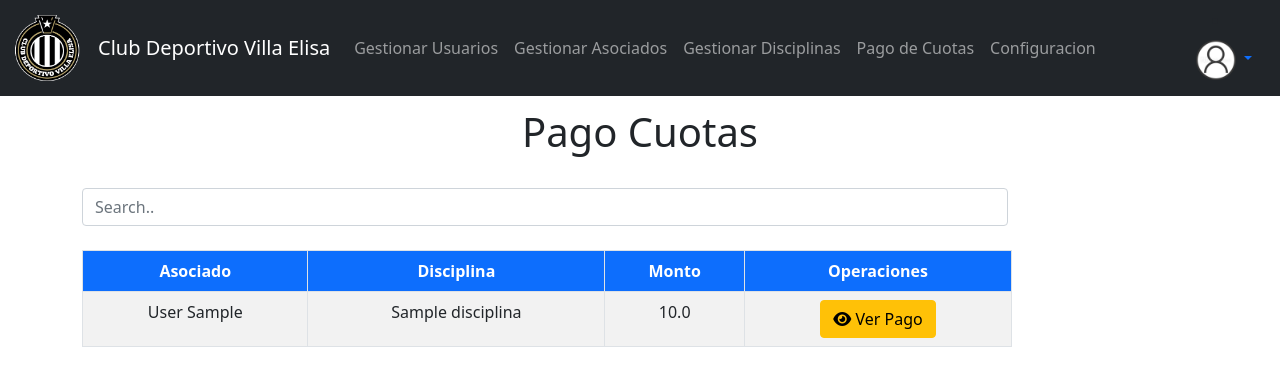
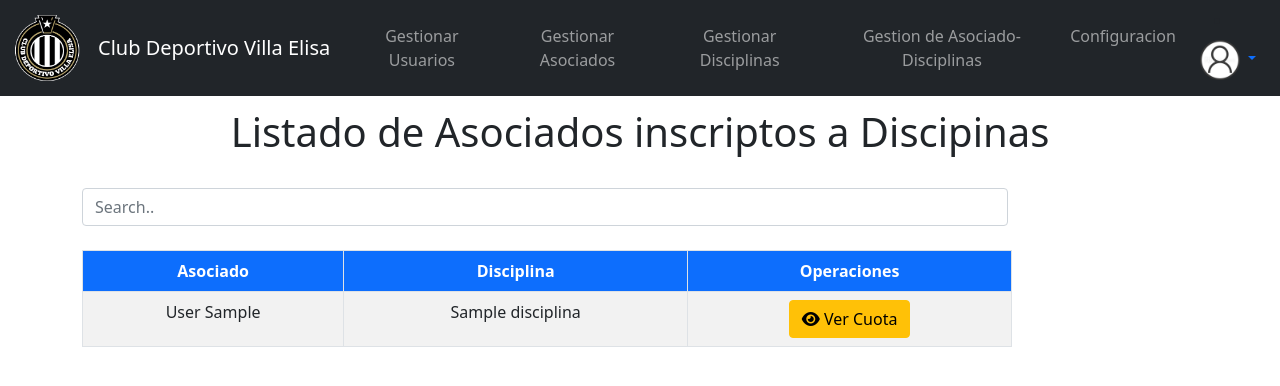
Before and after one commit to joaquingrosso/Proyecto-de-Software, a Flask app: page /pago_cuotas in a window 1280 px wide. Shown: the top 386 px of the page. Run offline with Flask 2, Linux system fonts and the light colour scheme; the visitor is signed in with stand-in values (Sample User, id 1); tables that the repository leaves empty hold one stand-in row (values such as "Sample post").

Commit message:
viendo cosas de pago y cuotas

```diff
--- a/admin/src/core/models/cuota_model.py
+++ b/admin/src/core/models/cuota_model.py
@@ -34,6 +34,9 @@ class Cuota(db.Model):
     #         self.member_number,
     #     )
 
+    @classmethod
+    def get_cuota_by_id(self, cuota_id):
+        return Cuota.query.filter(self.id == cuota_id).first()
 
 
     def list_cuota():
--- a/admin/src/web/templates/index.html
+++ b/admin/src/web/templates/index.html
@@ -42,7 +42,7 @@ index
             <a class="nav-link" href="{{ url_for('gestion_disciplinas') }}">Gestionar Disciplinas</a>
           </li>
           <li class="nav-item">
-            <a class="nav-link" href="{{ url_for('pago_cuotas') }}">Pago de Cuotas</a>
+            <a class="nav-link" href="{{ url_for('pago_cuotas') }}">Gestion de Asociado-Disciplinas</a>
           </li>
           <li class="nav-item">
             <a class="nav-link" href="{{ url_for('configuracion') }}">Configuracion</a>
--- a/admin/src/web/templates/pago_cuotas.html
+++ b/admin/src/web/templates/pago_cuotas.html
@@ -3,7 +3,7 @@
 
 
 {% block content %}
-<h1>Pago Cuotas</h1>
+<h1>Listado de Asociados inscriptos a Discipinas</h1>
 <br>
 
 <!-- tabla pagos  -->
@@ -26,7 +26,7 @@
         <tr class="bg-primary text-white">
           <th>Asociado</th>
           <th>Disciplina</th>
-          <th>Monto</th>
+          <!-- <th>Monto</th> -->
           <th class="text-center">Operaciones</th>
         </tr>
       </thead>
@@ -36,10 +36,10 @@
         <tr>
           <td>{{la.last_name}} {{la.first_name}}</td>
           <td>{{d.name}}</td>
-          <td>{{d.monthly_cost}}</td>
+          <!-- <td>{{d.monthly_cost}}</td> -->
           <td align="center">
-            <a href=""> <button type="button" class="btn btn-warning "><i class="fa-sharp fa-solid fa-eye"></i>
-                Ver Pago</button>
+            <a href="{{ url_for('realizar_pago')}}"> <button type="button" class="btn btn-warning "><i class="fa-sharp fa-solid fa-eye"></i>
+                Ver Cuota</button>
             </a>
           </td>
         </tr>
--- a/admin/src/web/templates/pago_de_una_couta/realizar_pago.html
+++ b/admin/src/web/templates/pago_de_una_couta/realizar_pago.html
@@ -3,6 +3,6 @@
 
 {% block content %}
 
-<h1>el asociado realizo el pago</h1>
+<h1>Listado de cuotas de la disciplina de un Asociado</h1>
 
 {% endblock %}
```
Also changed, not shown: admin/src/core/models/pago_model.py (+7 -0 lines), admin/src/web/controllers/cuota_controller.py (+7 -0 lines), 1 other file.
